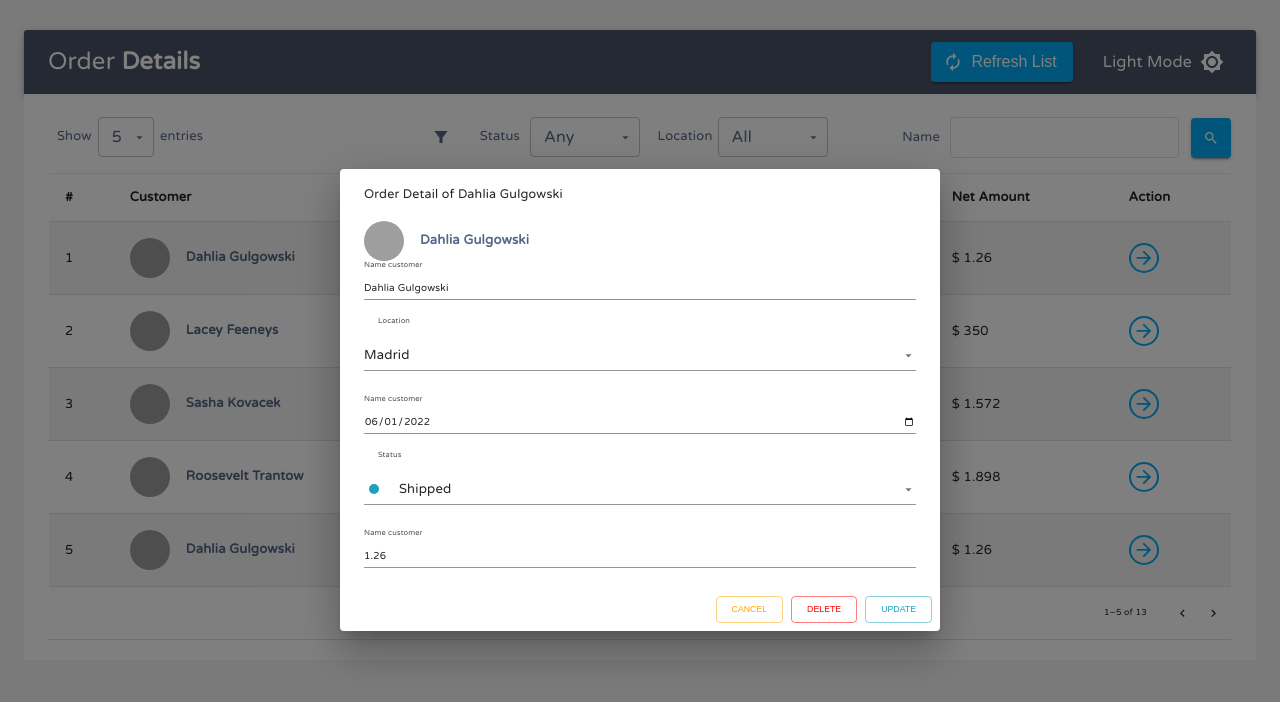
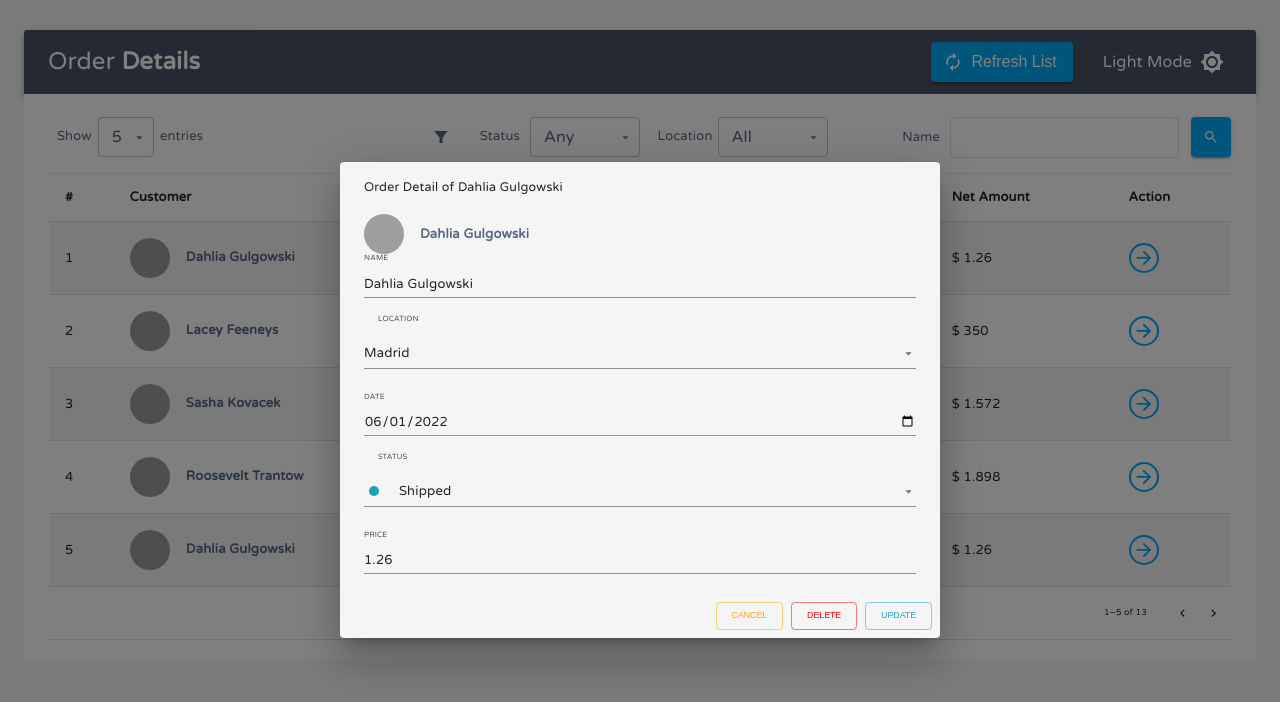
Before and after one commit to nhatduong-agilityio/social-sphere, a React (Vite) app: page / in a window 1280 px wide. Both pictures are taken after a click on the button 1143 px from the left and 258 px from the top of the page. Shown: the top 702 px of the page. Built offline with nearby package versions, Linux system fonts and the light colour scheme; grey boxes are pictures that could not be loaded.

Commit message:
FIX: Update style for project

```diff
--- a/package.json
+++ b/package.json
@@ -12,8 +12,7 @@
     "prettier": "npx prettier src --check",
     "prettier:fix": "npm run prettier -- --write",
     "format": "npm run prettier:fix && npm run lint:fix",
-    "prepare": "husky install",
-    "db": "npx json-server --watch db.json"
+    "prepare": "husky install"
   },
   "dependencies": {
     "@emotion/react": "^11.10.5",
@@ -26,7 +25,6 @@
     "axios": "^1.3.3",
     "clsx": "^1.2.1",
     "dayjs": "^1.11.7",
-    "json-server": "^0.17.1",
     "material-ui-search-bar": "^1.0.0",
     "react": "^18.2.0",
     "react-dom": "^18.2.0",
--- a/src/App.tsx
+++ b/src/App.tsx
@@ -1,17 +1,25 @@
 // Layout
+import { Box, useTheme } from '@mui/material';
 import { LayoutContainer } from '~/layouts/Container';
 
-// Store
-import { ColorModeProvider } from '~/store/providers/colorMode';
 import { UserProvider } from '~/store/providers/user';
 
 const App = () => {
+  const theme = useTheme();
+
   return (
-    <UserProvider>
-      <ColorModeProvider>
+    <Box
+      sx={{
+        width: '100%',
+        height: '100vh',
+        backgroundColor: theme.palette.background.paper,
+        paddingTop: '30px',
+      }}
+    >
+      <UserProvider>
         <LayoutContainer />
-      </ColorModeProvider>
-    </UserProvider>
+      </UserProvider>
+    </Box>
   );
 };
 
--- a/src/components/AppBar/index.tsx
+++ b/src/components/AppBar/index.tsx
@@ -26,7 +26,7 @@ export const AppBarContent: FunctionComponent<IProps> = memo(({ onHandleRefresh
   };
 
   return (
-    <Box sx={{ flexGrow: 1, marginTop: '30px' }}>
+    <Box sx={{ flexGrow: 1 }}>
       <AppBar
         position='static'
         color='secondary'
--- a/src/components/BoxControl/FilterName.tsx
+++ b/src/components/BoxControl/FilterName.tsx
@@ -1,7 +1,7 @@
 // Libs
 import { Box, Button, Typography, useTheme } from '@mui/material';
 import SearchOutlinedIcon from '@mui/icons-material/SearchOutlined';
-import { useContext, useState } from 'react';
+import { FormEvent, useContext } from 'react';
 
 // Types
 import { IUser } from '~/types/user';
@@ -10,7 +10,7 @@ import { IUser } from '~/types/user';
 import { IUserContext, UserContext } from '~/store/providers/user';
 
 // Components
-import { FormSearchContent } from '@components/BoxControl/FormSearchContent';
+import { FormInput } from '@components/BoxControl/FormInput';
 
 interface IProps {
   onRows: (rows: IUser[]) => void;
@@ -29,13 +29,18 @@ const requestSearch = (rows: IUser[], searchedVal: string, onRows: (rows: IUser[
 export const FilterName = ({ onRows }: IProps) => {
   const theme = useTheme();
   const { users } = useUsers();
-  const [searchValue, setSearchValue] = useState('');
 
-  const handleSearch = () => {
+  const handleSearch = (event: FormEvent<HTMLFormElement>) => {
+    event.preventDefault();
+    const formData = new FormData(event.currentTarget);
+
+    const valueFrom = Object.fromEntries(formData.entries());
+
+    const formInput = valueFrom.formInput.toString();
+
     if (users.data) {
-      requestSearch(users.data, searchValue, onRows);
+      requestSearch(users.data, formInput, onRows);
     }
-    setSearchValue('');
   };
 
   return (
@@ -43,13 +48,13 @@ export const FilterName = ({ onRows }: IProps) => {
       <Typography sx={{ fontSize: '13px' }} color={theme.palette.primary.light}>
         Name
       </Typography>
-
-      <FormSearchContent searchValue={searchValue} onSetSearchValue={setSearchValue} />
+      <form onSubmit={handleSearch}>
+        <FormInput />
 
         <Button
           color='secondary'
           variant='contained'
-        onClick={handleSearch}
+          type='submit'
           sx={{
             minWidth: '34px',
             padding: '12px',
@@ -59,6 +64,7 @@ export const FilterName = ({ onRows }: IProps) => {
         >
           <SearchOutlinedIcon sx={{ fontSize: '16px' }} />
         </Button>
+      </form>
     </Box>
   );
 };
--- /dev/null
+++ b/src/components/BoxControl/FormInput.tsx
@@ -0,0 +1,21 @@
+// Libs
+import { FormControl, InputBase } from '@mui/material';
+
+export const FormInput = () => {
+  return (
+    <FormControl sx={{ minWidth: '200px', padding: '0 12px 0 10px' }} size='small'>
+      <InputBase
+        name='formInput'
+        sx={{
+          borderRadius: '4px',
+          border: '1px solid #ddd',
+          fontSize: 16,
+          width: 'auto',
+          padding: '6px 12px 4px 12px',
+        }}
+      />
+    </FormControl>
+  );
+};
+
+FormInput.displayName = 'FormInput';
--- a/src/components/BoxControl/FormSearchContent.tsx
+++ /dev/null
@@ -1,42 +0,0 @@
-// Libs
-import { FormControl, InputBase, useTheme } from '@mui/material';
-import { ChangeEvent, FunctionComponent, memo, useEffect, useState } from 'react';
-
-interface IProps {
-  searchValue: string;
-  onSetSearchValue: (searchValue: string) => void;
-}
-
-export const FormSearchContent: FunctionComponent<IProps> = memo(
-  ({ searchValue, onSetSearchValue }: IProps) => {
-    const theme = useTheme();
-    const [state, setState] = useState(searchValue);
-
-    const handleSetValueSearch = (event: ChangeEvent<HTMLInputElement | HTMLTextAreaElement>) => {
-      setState(event.target.value);
-    };
-
-    useEffect(() => {
-      onSetSearchValue(state);
-    }, [onSetSearchValue, state]);
-
-    return (
-      <FormControl sx={{ minWidth: '200px', padding: '0 12px 0 10px' }} size='small'>
-        <InputBase
-          onChange={handleSetValueSearch}
-          value={searchValue}
-          sx={{
-            borderRadius: '4px',
-            border: '1px solid #ddd',
-            fontSize: 16,
-            width: 'auto',
-            padding: '6px 12px 4px 12px',
-            color: theme.palette.primary.light,
-          }}
-        />
-      </FormControl>
-    );
-  },
-);
-
-FormSearchContent.displayName = 'FormSearchContent';
--- a/src/components/DialogDetail/InputContent.tsx
+++ b/src/components/DialogDetail/InputContent.tsx
@@ -11,14 +11,14 @@ interface IProps {
 
 export const InputContent: FunctionComponent<IProps> = memo(
   ({ nameInput, valueInput, type, shrink }: IProps) => {
+    const label = nameInput.toUpperCase();
+
     return (
       <TextField
-        sx={{
-          fontSize: '13px',
-        }}
+        inputProps={{ style: { fontSize: '13px' } }}
         margin='dense'
         name={nameInput}
-        label='Name customer'
+        label={label}
         type={type ? type : 'text'}
         fullWidth
         variant='standard'
--- a/src/components/DialogDetail/LocationContent.tsx
+++ b/src/components/DialogDetail/LocationContent.tsx
@@ -9,7 +9,9 @@ interface IProps {
 export const LocationContent: FunctionComponent<IProps> = memo(({ location }: IProps) => {
   return (
     <FormControl>
-      <InputLabel id='demo-dialog-select-label'>Location</InputLabel>
+      <InputLabel id='demo-dialog-select-label' sx={{ textTransform: 'uppercase' }}>
+        Location
+      </InputLabel>
       <Select
         key={`location-${location}`}
         labelId='demo-dialog-select-label'
--- a/src/components/DialogDetail/StatusContent.tsx
+++ b/src/components/DialogDetail/StatusContent.tsx
@@ -27,7 +27,9 @@ interface IProps {
 export const StatusContent: FunctionComponent<IProps> = memo(({ status }: IProps) => {
   return (
     <FormControl>
-      <InputLabel id='demo-dialog-select-label'>Status</InputLabel>
+      <InputLabel id='demo-dialog-select-label' sx={{ textTransform: 'uppercase' }}>
+        Status
+      </InputLabel>
       <Select
         key={`select-${status}`}
         labelId='demo-dialog-select-label'
--- a/src/main.tsx
+++ b/src/main.tsx
@@ -5,9 +5,12 @@ import ReactDOM from 'react-dom/client';
 import '~/assets/styles/index.scss';
 
 import App from './App';
+import { ColorModeProvider } from './store/providers/colorMode';
 
 ReactDOM.createRoot(document.getElementById('root')!).render(
   <React.StrictMode>
-    <App />
+    <ColorModeProvider>
+      <App />
+    </ColorModeProvider>
   </React.StrictMode>,
 );
--- a/src/store/reducers/colorMode.ts
+++ b/src/store/reducers/colorMode.ts
@@ -44,7 +44,7 @@ export const settingMode = (mode: PaletteMode) => ({
           },
           background: {
             default: '#ffffff',
-            paper: '#ffffff',
+            paper: '#f5f5f5',
           },
         }
       : {
@@ -85,7 +85,7 @@ export const settingMode = (mode: PaletteMode) => ({
           },
           background: {
             default: '#212529',
-            paper: '#212529',
+            paper: '#000000',
           },
         }),
   },
```
Lines whose indentation alone changed are shown as unchanged.
